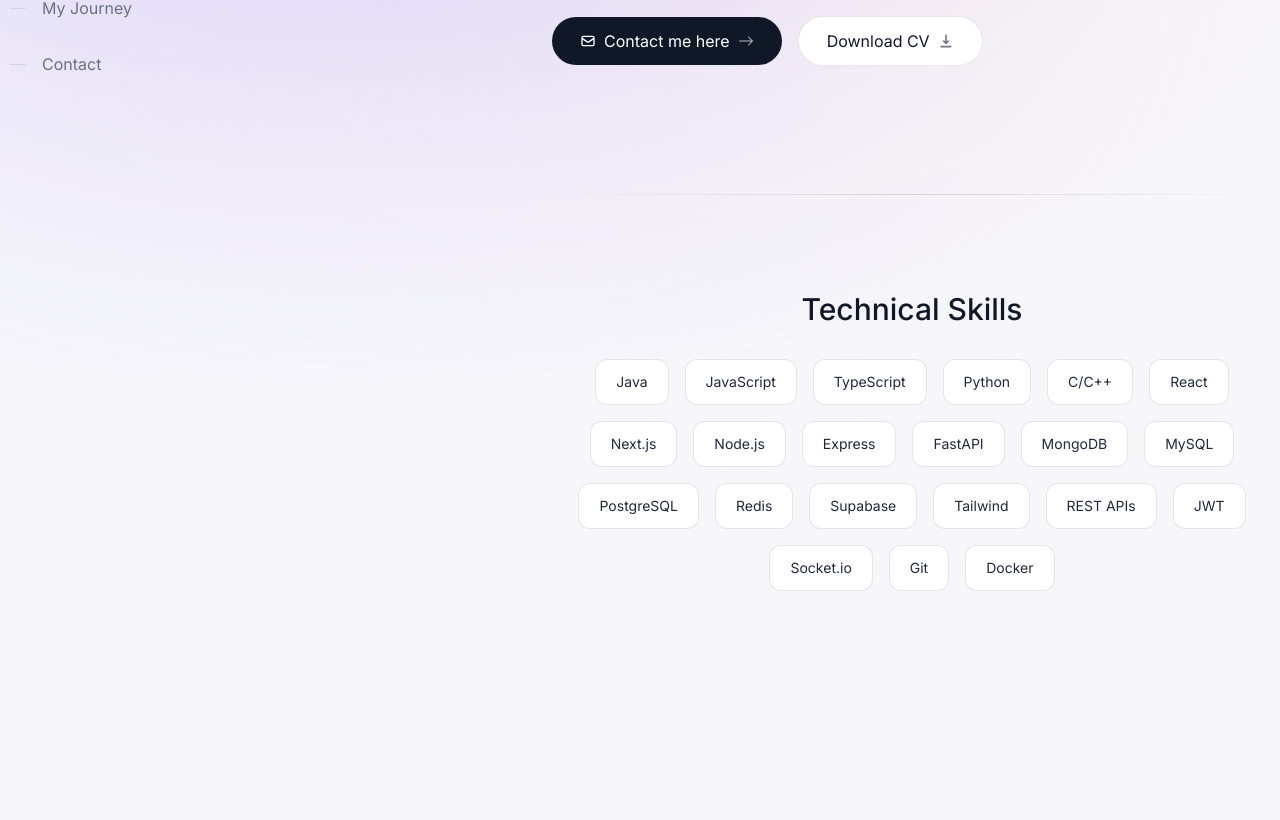
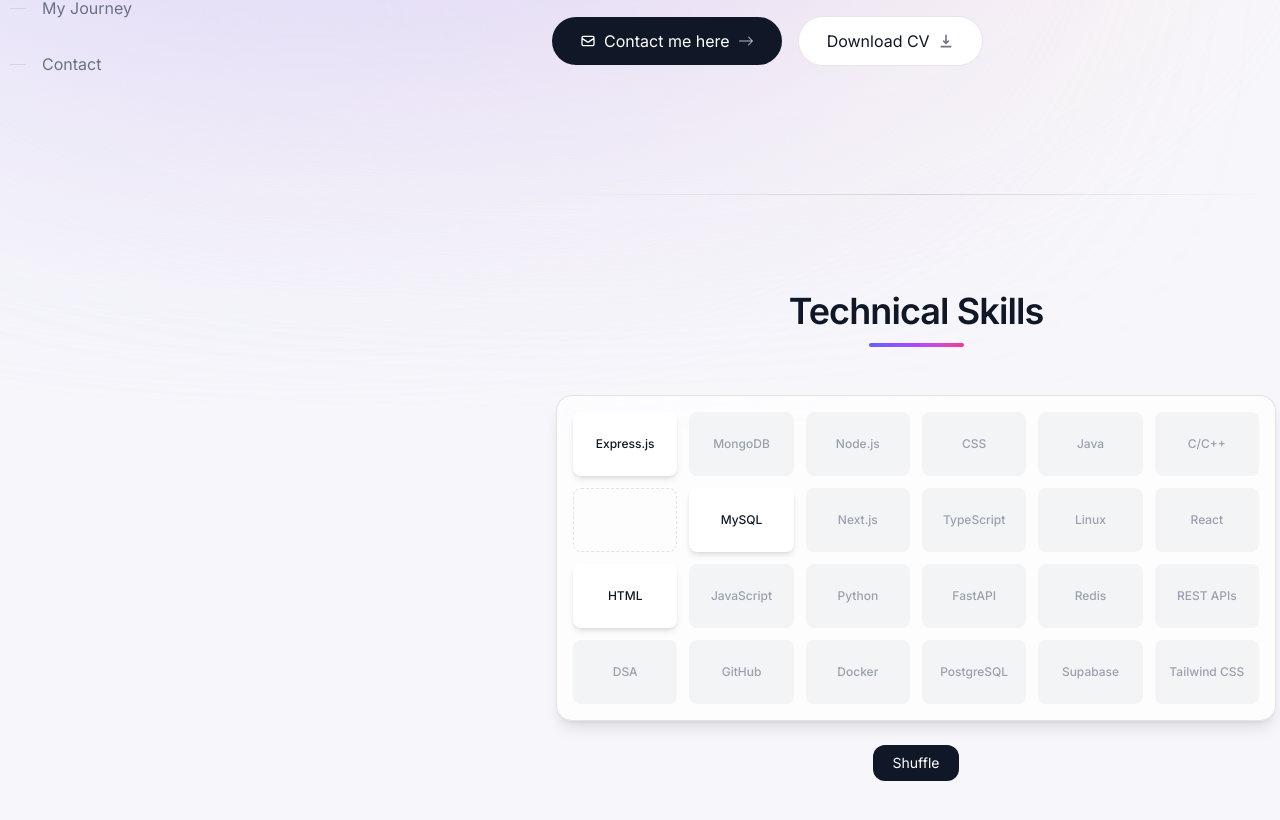
Before and after one commit to VTCodeCraft/next-portfolio, a Next.js app: page / in a window 1280 px wide. Shown: the part 420-1240 px from the top of the page. Built offline with nearby package versions, Linux system fonts and the light colour scheme.

Commit message:
puzzle game skill section

```diff
--- a/app/page.tsx
+++ b/app/page.tsx
@@ -23,6 +23,7 @@
           <Intro />
           <SectionDivider />
           <Skills />
+          <SectionDivider />
         </div>
       </main>
     </div>
--- a/components/section-heading.tsx
+++ b/components/section-heading.tsx
@@ -1,6 +1,7 @@
 "use client";
 
 import React from "react";
+import { motion } from "framer-motion";
 
 type SectionHeadingProps = {
   children: React.ReactNode;
@@ -8,8 +9,26 @@
 
 export default function SectionHeading({ children }: SectionHeadingProps) {
   return (
-    <h2 className="text-3xl font-medium capitalize mb-8 text-center">
-      {children}
-    </h2>
+    <div className="flex flex-col items-center mb-12">
+      {/* Heading */}
+      <motion.h2
+        initial={{ opacity: 0, y: 30 }}
+        whileInView={{ opacity: 1, y: 0 }}
+        transition={{ duration: 0.5 }}
+        viewport={{ once: true }}
+        className="text-3xl sm:text-4xl font-semibold text-center tracking-tight"
+      >
+        {children}
+      </motion.h2>
+
+      {/* Gradient underline */}
+      <motion.div
+        initial={{ width: 0 }}
+        whileInView={{ width: "95px" }}
+        transition={{ duration: 0.4, delay: 0.2 }}
+        className="h-1 mt-3 rounded-full bg-gradient-to-r from-indigo-500 via-purple-500 to-pink-500"
+      />
+
+    </div>
   );
 }
--- a/components/skills.tsx
+++ b/components/skills.tsx
@@ -1,32 +1,177 @@
 "use client";
 
-import React, { useEffect } from 'react'
-import SectionHeading from './section-heading'
-import { skillsData } from '@/lib/data'
-import { useInView } from 'react-intersection-observer';
-import { useActiveSectionContext } from '@/context/active-section-context';
+import React, { useEffect, useState, useRef } from "react";
+import SectionHeading from "./section-heading";
+import { skillsData } from "@/lib/data";
+import { useInView } from "react-intersection-observer";
+import { useActiveSectionContext } from "@/context/active-section-context";
+import { motion } from "framer-motion";
+
+const COLS = 6;
+const ROWS = 4;
+const TOTAL = COLS * ROWS;
+
+function getRow(i: number) {
+  return Math.floor(i / COLS);
+}
+function getCol(i: number) {
+  return i % COLS;
+}
+
+function isAdjacent(a: number, b: number) {
+  const dr = Math.abs(getRow(a) - getRow(b));
+  const dc = Math.abs(getCol(a) - getCol(b));
+  return (dr === 1 && dc === 0) || (dr === 0 && dc === 1);
+}
+
+// ✅ solvable shuffle (important)
+function shuffleTiles(arr: (string | null)[]) {
+  const a = [...arr];
+  let empty = a.indexOf(null);
+
+  for (let i = 0; i < 200; i++) {
+    const moves = [-COLS, COLS, -1, 1];
+    const valid = moves
+      .map((m) => empty + m)
+      .filter((n) => n >= 0 && n < TOTAL);
+
+    const next = valid[Math.floor(Math.random() * valid.length)];
+    [a[empty], a[next]] = [a[next], a[empty]];
+    empty = next;
+  }
+
+  return a;
+}
 
 export default function Skills() {
-  const [ref, inView] = useInView({
-    threshold: 0.75,
-  });
+  const [ref, inView] = useInView({ threshold: 0.5 });
   const { setActiveSection } = useActiveSectionContext();
 
   useEffect(() => {
-    if (inView) {
-      setActiveSection("Skills");
-    }
+    if (inView) setActiveSection("Skills");
   }, [inView, setActiveSection]);
 
+  // 🎮 state
+  const initialTiles = [...skillsData.slice(0, TOTAL - 1), null];
+  const [tiles, setTiles] = useState<(string | null)[]>(() =>
+    shuffleTiles(initialTiles)
+  );
+
+  const dragStart = useRef<{ x: number; y: number } | null>(null);
+
+  const emptyIndex = tiles.indexOf(null);
+
+  const moveTile = (index: number) => {
+    if (!isAdjacent(index, emptyIndex)) return;
+
+    const newTiles = [...tiles];
+    [newTiles[index], newTiles[emptyIndex]] = [
+      newTiles[emptyIndex],
+      newTiles[index],
+    ];
+    setTiles(newTiles);
+  };
+
+  // 🖱️ drag start
+  const handlePointerDown = (e: React.PointerEvent) => {
+    dragStart.current = { x: e.clientX, y: e.clientY };
+  };
+
+  // 🖱️ drag end → detect direction
+  const handlePointerUp = (index: number, e: React.PointerEvent) => {
+    if (!dragStart.current) return;
+
+    const dx = e.clientX - dragStart.current.x;
+    const dy = e.clientY - dragStart.current.y;
+
+    const absX = Math.abs(dx);
+    const absY = Math.abs(dy);
+
+    // small movement → treat as click
+    if (absX < 5 && absY < 5) {
+      moveTile(index);
+      return;
+    }
+
+    const empty = emptyIndex;
+
+    // horizontal swipe
+    if (absX > absY) {
+      if (dx > 0 && index === empty - 1) moveTile(index); // right
+      if (dx < 0 && index === empty + 1) moveTile(index); // left
+    } else {
+      // vertical swipe
+      if (dy > 0 && index === empty - COLS) moveTile(index); // down
+      if (dy < 0 && index === empty + COLS) moveTile(index); // up
+    }
+
+    dragStart.current = null;
+  };
+
   return (
-    <section id="skills" ref={ref} className="mb-28 max-w-[45rem] scroll-mt-28 text-center sm:mb-40">
-         <SectionHeading>Technical Skills</SectionHeading>
-         <ul className="flex flex-wrap justify-center gap-4 text-sm text-gray-800">
-                 {skillsData.map((skill , index) => (
-                  <li className='bg-white border border-black/[0.1] rounded-xl px-5 py-3'  key={index}>{skill}
-                  </li>
-         ))}
-         </ul>
+    <section
+      id="skills"
+      ref={ref}
+      className="mb-28 max-w-[60rem] scroll-mt-28 text-center sm:mb-40"
+    >
+      <SectionHeading>Technical Skills</SectionHeading>
+
+      {/* 🎮 BOARD */}
+      <div className="mx-auto mt-10 w-[720px] rounded-2xl bg-white/70 backdrop-blur-md border border-black/10 p-4 shadow-lg">
+
+        <div className="grid grid-cols-6 gap-3">
+          {tiles.map((tile, index) => {
+            const canMove = tile && isAdjacent(index, emptyIndex);
+
+            if (!tile) {
+              return (
+                <div
+                  key="empty"
+                  className="h-16 rounded-lg border border-dashed border-black/10"
+                />
+              );
+            }
+
+            return (
+              <motion.div
+                key={tile}
+                layout
+
+                onPointerDown={handlePointerDown}
+                onPointerUp={(e) => handlePointerUp(index, e)}
+
+                whileHover={canMove ? { scale: 1.05 } : {}}
+                whileTap={canMove ? { scale: 0.95 } : {}}
+
+                transition={{
+                  layout: {
+                    type: "spring",
+                    stiffness: 600,
+                    damping: 35,
+                  },
+                }}
+
+                className={`h-16 flex items-center justify-center rounded-lg text-xs font-medium px-2 text-center transition
+                  ${
+                    canMove
+                      ? "bg-white shadow-md cursor-grab active:cursor-grabbing"
+                      : "bg-gray-100 text-gray-400"
+                  }`}
+              >
+                {tile}
+              </motion.div>
+            );
+          })}
+        </div>
+      </div>
+
+      {/* 🔄 SHUFFLE */}
+      <button
+        onClick={() => setTiles(shuffleTiles(initialTiles))}
+        className="mt-6 px-5 py-2 rounded-xl bg-gray-900 text-white text-sm hover:scale-105 transition"
+      >
+        Shuffle
+      </button>
     </section>
-  )
+  );
 }
--- a/lib/data.ts
+++ b/lib/data.ts
@@ -57,25 +57,28 @@
 ] as const;
 
 export const skillsData = [
-  "Java",
+  "HTML",
+  "CSS",
   "JavaScript",
   "TypeScript",
-  "Python",
-  "C/C++",
   "React",
   "Next.js",
   "Node.js",
-  "Express",
+  "Express.js",
   "FastAPI",
+  "Python",
+  "Java",
+  "C/C++",
+  "DSA",
   "MongoDB",
   "MySQL",
   "PostgreSQL",
+  "Supabase",
   "Redis",
-  "Supabase",
-  "Tailwind",
   "REST APIs",
-  "JWT",
-  "Socket.io",
-  "Git",
+  "GitHub",
   "Docker",
+  "Linux",
+  "Tailwind CSS",
+  "Framer Motion",
 ] as const;
```
